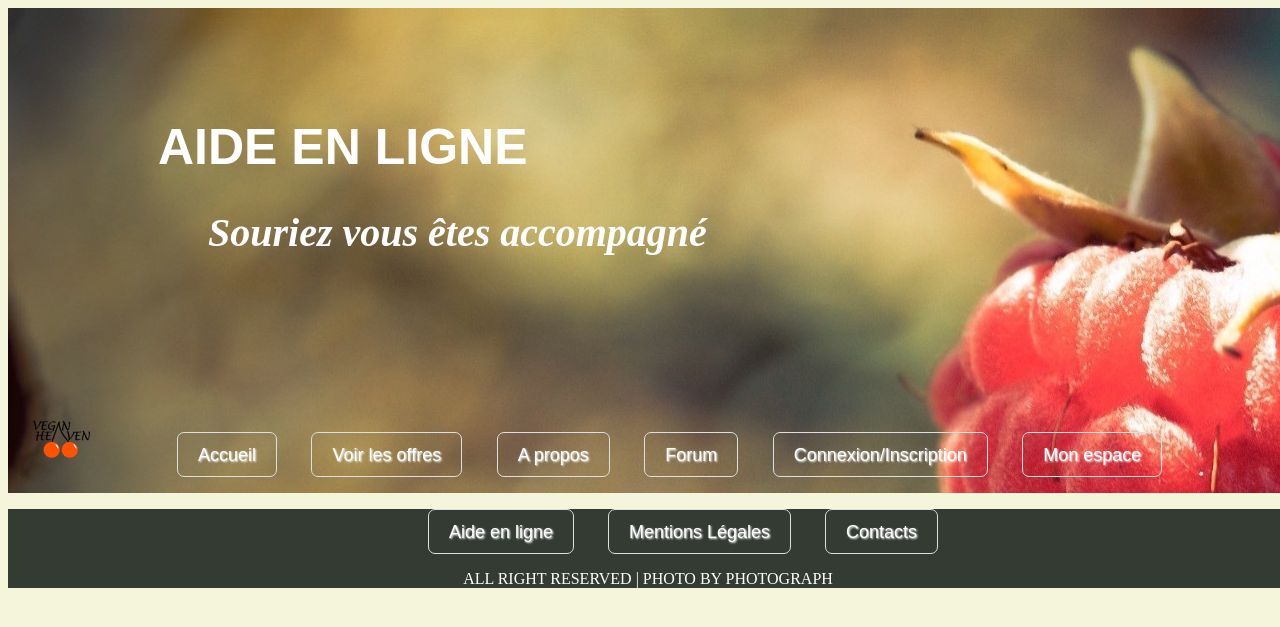
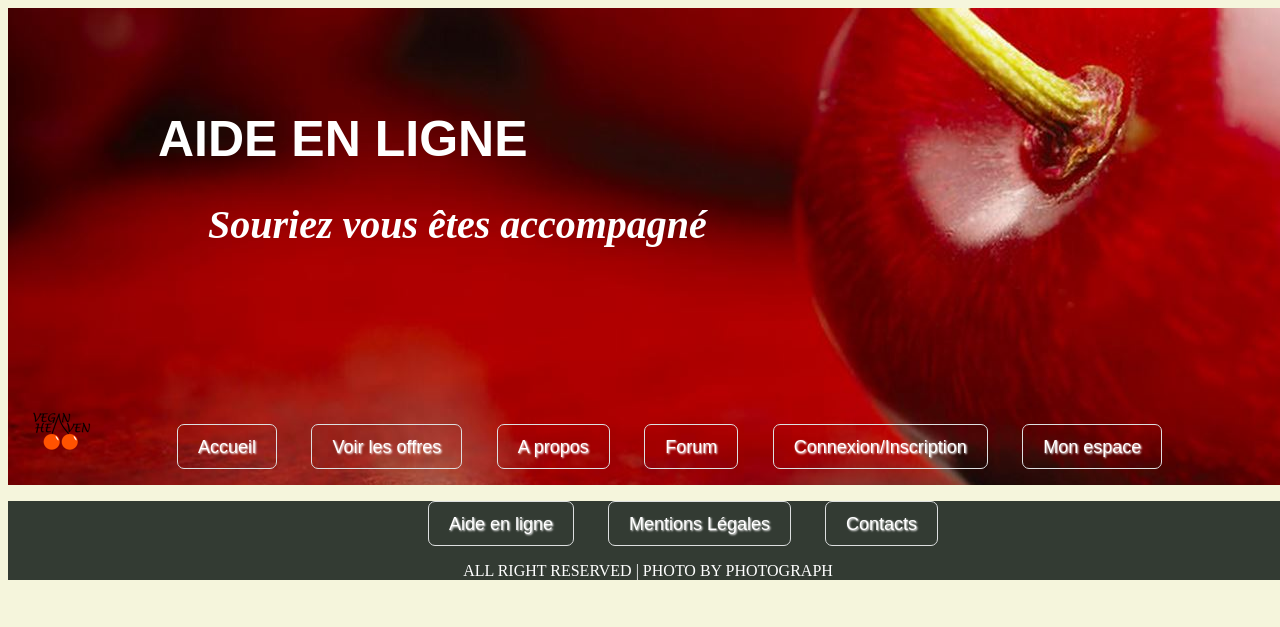
Before and after one commit to APPG8C/VeganHeaven_commun, a PHP site: page /FAQ.php in a window 1280 px wide. Shown: the top 627 px of the page. Run offline with PHP 8.4, Linux system fonts and the light colour scheme.

Commit message:
Nouveau fond

```diff
--- a/StyleGraphique.css
+++ b/StyleGraphique.css
@@ -7,10 +7,9 @@
      /*background-color: #3e4440; gris foncé*/
      /*background-color: #333b33;*/
 	 background-repeat:no-repeat;
-	 background-image:url("images/photoCouverture2.jpg");
+	 background-image:url("images/Cerise.jpg");
      /*border: 3px black solid;*/
-
-     padding-top: 0.3em;
+     padding-top: 0.05em;
 }
 
 
@@ -58,7 +57,7 @@
   padding: 10px 20px 10px 20px;
   border: solid #dddfe0 ;
   text-decoration: none;
-  background: #ffffff;
+  background:#B6D85A;
   position:relative;
 }
 
@@ -77,7 +76,6 @@ nav li
   border-radius: 7px;
   text-shadow: 1px 1px 2px #ffffff;
   font-family: Arial;
-  color: #faf7fa;
   font-size: 20px;
   padding: 10px 20px 10px 20px;
   border: solid #dddfe0 1px;
@@ -291,7 +289,7 @@ text-align: center;
 #menu-deroulant .MenuDeroulant {
     text-decoration: none;
     display: block;
-	color:#007500;
+
 }
 #menu-deroulant ul {
     position: absolute;
--- a/fonction.php
+++ b/fonction.php
@@ -43,3 +43,16 @@ function setImage($page,$valeur,$Image){
 	}
 }
 ?>
+
+<?php
+/*
+function redimensioner($Image,$width,$height,$CoordonneeXduPointdeDestination, $CoordonneeYduPointdeDestination, $CoordonneeXduPointSource,$CoordonneeYduPointSource,$LargeurImageDepart, $HauteurImageDepart,$fichier){
+$NouvelleImage = imagecreatefromjpeg ($Image);
+$TailleImage = getimagesize ($Image);
+$ImageEnCouleursVraies = imagecreatetruecolor($width,$height);
+imagecopyresampled($NouvelleImage, $Image, $CoordonneeXduPointdeDestination, $CoordonneeYduPointdeDestination, $CoordonneeXduPointSource, $CoordonneeYduPointSource, $width, $height, $LargeurImageDepart, $HauteurImageDepart);
+imagedestroy($ImageChoisie);
+imagejpeg($NouvelleImage, $fichier, 100);
+}
+redimensioner('PommeCouverture.jpg','2538','826','0','0','0','0','759','353','C:\Program Files (x86)\EasyPHP-DevServer-14.1VC11\data\localweb\projects\VeganHeaven\images');*/
+?>
```
Also changed, not shown: Donnee.php (added, +31 -0 lines), images/4762_Macro-green-apple-delicious-fruit.jpg (added), images/Cerise.jpg, images/PommeCouverture.jpg (added).
